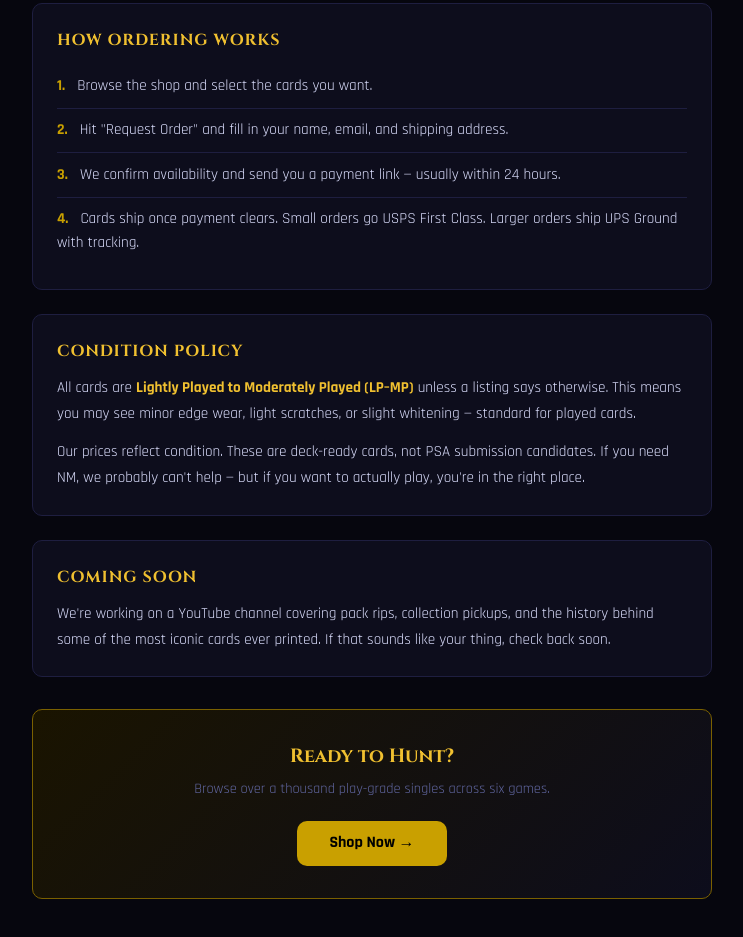
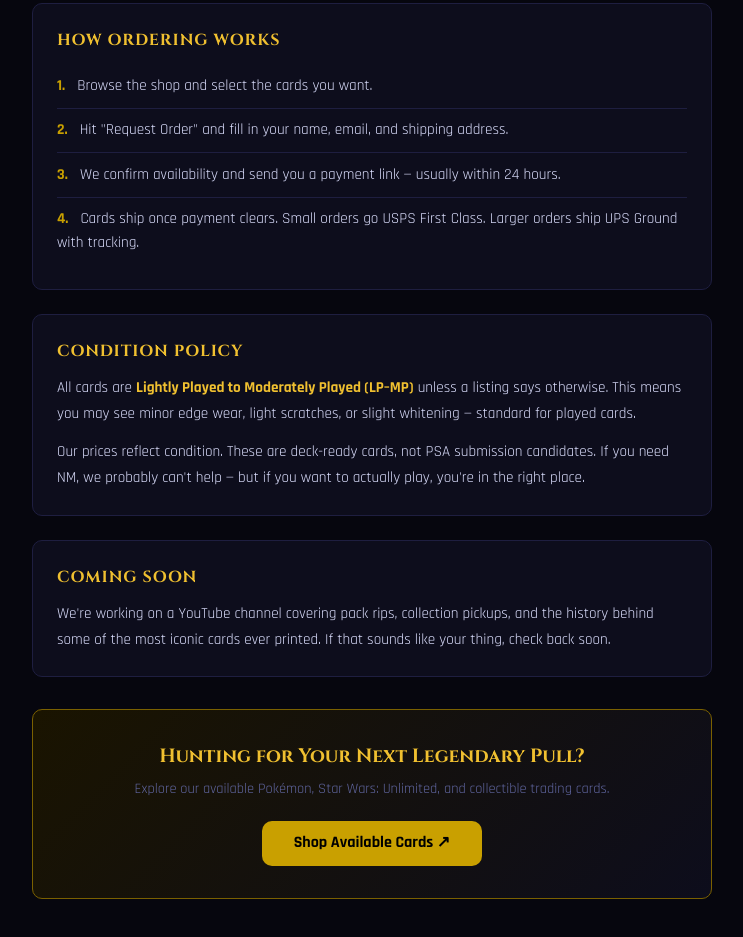
Before and after one commit to visedwings049/rip-hunters, a plain HTML site: page docs/about.html in a window 1280 px wide. Shown: the part 958-1895 px from the top of the page, without its empty margins (268-1011 px from the left). Drawn offline with Linux system fonts and the light colour scheme.

Commit message:
Update About CTA: Hunting for Your Next Legendary Pull
Co-Authored-By: Claude Sonnet 4.6 <noreply@anthropic.com>

```diff
--- a/docs/about.html
+++ b/docs/about.html
@@ -233,9 +233,9 @@
     </div>
 
     <div class="cta-block">
-      <h2>Ready to Hunt?</h2>
-      <p>Browse over a thousand play-grade singles across six games.</p>
-      <a href="index.html" class="btn-cta" onclick="if(window!==window.top){window.parent.postMessage('shopNow','*');return false;}">Shop Now →</a>
+      <h2>Hunting for Your Next Legendary Pull?</h2>
+      <p>Explore our available Pokémon, Star Wars: Unlimited, and collectible trading cards.</p>
+      <a href="index.html" class="btn-cta" onclick="if(window!==window.top){window.parent.postMessage('shopNow','*');return false;}">Shop Available Cards ↗</a>
     </div>
   </div>
 </div>
```
